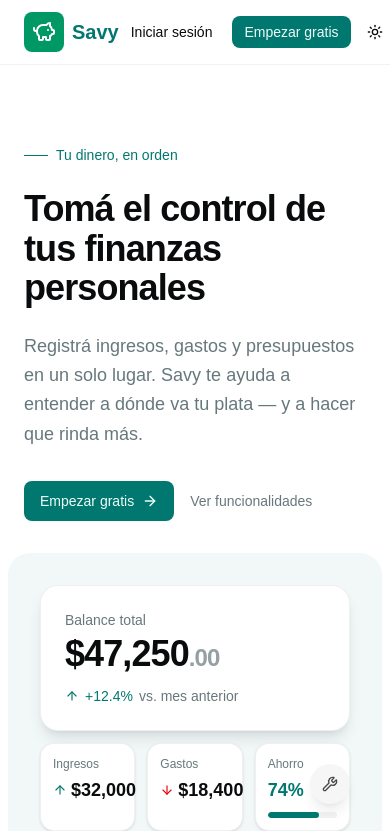
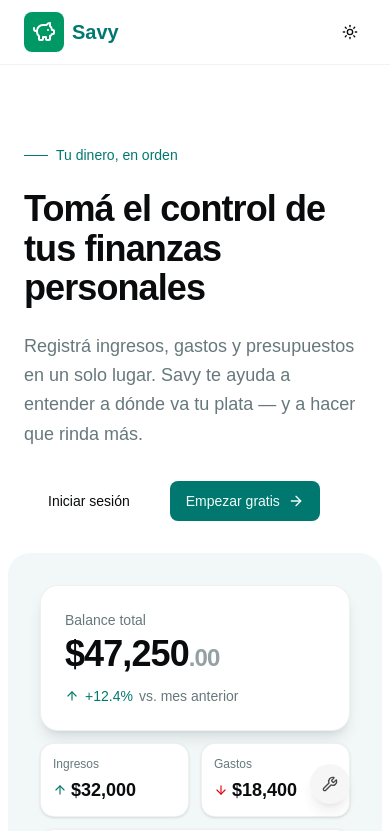
Before and after one commit to Ianbleake/savy-web, a React (Vite) app: page / in a window 390 px wide. Shown: the top 831 px of the page. Built offline with nearby package versions, Linux system fonts and the light colour scheme; no server answers.

Commit message:
fix: mobile ui

```diff
--- a/src/components/design-system/patterns/layouts/landing-layout/Components/header/index.tsx
+++ b/src/components/design-system/patterns/layouts/landing-layout/Components/header/index.tsx
@@ -16,12 +16,14 @@ export const Header = (): React.ReactElement => {
 						variant="ghost"
 						size="sm"
 						asChild
+						className="hidden sm:block"
 					>
 						<Link to={ROUTES.AUTH.LOGIN}>Iniciar sesión</Link>
 					</Button>
 					<Button
 						size="sm"
 						asChild
+						className="hidden sm:block"
 					>
 						<Link to={ROUTES.AUTH.REGISTER}>Empezar gratis</Link>
 					</Button>
--- a/src/components/design-system/primitives/brand/index.tsx
+++ b/src/components/design-system/primitives/brand/index.tsx
@@ -2,6 +2,7 @@ import { PiggyBank } from "lucide-react";
 import type React from "react";
 import { Link } from "react-router";
 import { ROUTES } from "@/app/router/routes";
+import { useAuthStorage } from "@/storage/authStorage";
 import { merge } from "@/utils/ui/mergeStyles";
 
 type BrandSize = "sm" | "md" | "lg";
@@ -15,18 +16,27 @@ const sizeStyles: Record<BrandSize, { container: string; icon: string; text: str
 type Props = {
 	variant?: "default" | "light";
 	size?: BrandSize;
+	className?: string;
 };
 
-export const Brand = ({ variant = "default", size = "md" }: Props): React.ReactElement => {
+export const Brand = ({
+	variant = "default",
+	size = "md",
+	className,
+}: Props): React.ReactElement => {
 	const styles = sizeStyles[size];
+
+	const isAuthenticated = useAuthStorage((state) => state.isAuthenticated);
+	const homeRoute = isAuthenticated ? ROUTES.APP.ROOT : ROUTES.LANDING.ROOT;
 
 	return (
 		<Link
-			to={ROUTES.LANDING.ROOT}
+			to={homeRoute}
 			className={merge(
 				"font-bold flex flex-row gap-2 items-center",
 				styles.text,
 				variant === "light" ? "text-white" : "text-primary",
+				className,
 			)}
 		>
 			<div
--- a/src/screens/auth/login/index.tsx
+++ b/src/screens/auth/login/index.tsx
@@ -4,6 +4,7 @@ import { useForm } from "react-hook-form";
 import { useNavigate } from "react-router";
 import { ROUTES } from "@/app/router/routes";
 import { FormField } from "@/components/design-system/patterns/forms/form-field";
+import { Brand } from "@/components/design-system/primitives/brand";
 import { Button } from "@/components/ui/button";
 import { useLogin } from "@/hooks/auth/useLogin";
 import { type LoginFormType, loginSchema } from "@/schemas/auth";
@@ -27,6 +28,10 @@ export const LoginPage = (): React.ReactElement => {
 	return (
 		<div className="flex w-full max-w-sm flex-col gap-6">
 			<div className="flex flex-col gap-2">
+				<Brand
+					className="self-center mb-8 sm:hidden"
+					size="lg"
+				/>
 				<h1 className="text-2xl font-bold">Iniciar sesión</h1>
 				<p className="text-sm text-muted-foreground">
 					Ingresa tus credenciales para acceder a tu cuenta.
--- a/src/screens/auth/new-password/index.tsx
+++ b/src/screens/auth/new-password/index.tsx
@@ -6,6 +6,7 @@ import { useLocation, useNavigate } from "react-router";
 import { ROUTES } from "@/app/router/routes";
 import { Empty } from "@/components/design-system/patterns/feedback/empty";
 import { FormField } from "@/components/design-system/patterns/forms/form-field";
+import { Brand } from "@/components/design-system/primitives/brand";
 import { Button } from "@/components/ui/button";
 import { useResetPassword } from "@/hooks/auth/useResetPassword";
 import { type ResetPasswordFormType, resetPasswordSchema } from "@/schemas/auth";
@@ -62,6 +63,10 @@ export const NewPassword = (): React.ReactElement => {
 	return (
 		<div className="flex w-full max-w-sm flex-col gap-6">
 			<div className="flex flex-col gap-2">
+				<Brand
+					className="self-center mb-8 sm:hidden"
+					size="lg"
+				/>
 				<h1 className="text-2xl font-bold">Crea una nueva contraseña</h1>
 				<p className="text-sm text-muted-foreground">Ingresa tu nueva contraseña.</p>
 			</div>
--- a/src/screens/auth/password/index.tsx
+++ b/src/screens/auth/password/index.tsx
@@ -2,6 +2,7 @@ import { zodResolver } from "@hookform/resolvers/zod";
 import type React from "react";
 import { useForm } from "react-hook-form";
 import { FormField } from "@/components/design-system/patterns/forms/form-field";
+import { Brand } from "@/components/design-system/primitives/brand";
 import { Button } from "@/components/ui/button";
 import { useForgotPassword } from "@/hooks/auth/useForgotPassword";
 import { type ForgotPasswordFormType, forgotPasswordSchema } from "@/schemas/auth";
@@ -23,6 +24,10 @@ export const Password = (): React.ReactElement => {
 	return (
 		<div className="flex w-full max-w-sm flex-col gap-6">
 			<div className="flex flex-col gap-2">
+				<Brand
+					className="self-center mb-8 sm:hidden"
+					size="lg"
+				/>
 				<h1 className="text-2xl font-bold">Olvidaste tu contraseña?</h1>
 				<p className="text-sm text-muted-foreground">Ingresa tu correo para recuperarla.</p>
 			</div>
--- a/src/screens/auth/register/index.tsx
+++ b/src/screens/auth/register/index.tsx
@@ -2,6 +2,7 @@ import { zodResolver } from "@hookform/resolvers/zod";
 import type React from "react";
 import { useForm } from "react-hook-form";
 import { FormField } from "@/components/design-system/patterns/forms/form-field";
+import { Brand } from "@/components/design-system/primitives/brand";
 import { Button } from "@/components/ui/button";
 import { useRegister } from "@/hooks/auth/useRegister";
 import { type RegisterFormType, registerSchema } from "@/schemas/auth";
@@ -34,6 +35,10 @@ export const Register = (): React.ReactElement => {
 	return (
 		<div className="flex w-full max-w-sm flex-col gap-6">
 			<div className="flex flex-col gap-2">
+				<Brand
+					className="self-center mb-8 sm:hidden"
+					size="lg"
+				/>
 				<h1 className="text-2xl font-bold">Registro</h1>
 				<p className="text-sm text-muted-foreground">
 					Ingresa tus credenciales para crear una cuenta.
--- a/src/screens/landing/home/Components/hero/Components/dashboard-mockup/Components/stat-card/index.tsx
+++ b/src/screens/landing/home/Components/hero/Components/dashboard-mockup/Components/stat-card/index.tsx
@@ -7,11 +7,12 @@ type Props = {
 	value: string;
 	icon?: React.ReactNode;
 	variant: "positive" | "negative" | "neutral";
+	className?: string;
 };
 
-export const StatCard = ({ label, value, icon, variant }: Props): React.ReactElement => {
+export const StatCard = ({ label, value, icon, variant, className }: Props): React.ReactElement => {
 	return (
-		<div className="rounded-xl border border-border/60 bg-card p-3 shadow-sm">
+		<div className={merge("rounded-xl border border-border/60 bg-card p-3 shadow-sm", className)}>
 			<p className="text-xs text-muted-foreground">{label}</p>
 			<div className="mt-1 flex items-center gap-1">
 				{icon && (
--- a/src/screens/landing/home/Components/hero/Components/dashboard-mockup/index.tsx
+++ b/src/screens/landing/home/Components/hero/Components/dashboard-mockup/index.tsx
@@ -25,7 +25,7 @@ export const DashboardMockup = (): React.ReactElement => {
 				</div>
 
 				{/* Stat cards row */}
-				<div className="grid grid-cols-3 gap-3">
+				<div className="grid grid-cols-2 sm:grid-cols-3 gap-3">
 					<StatCard
 						label="Ingresos"
 						value="$32,000"
@@ -42,6 +42,7 @@ export const DashboardMockup = (): React.ReactElement => {
 						label="Ahorro"
 						value="74%"
 						variant="neutral"
+						className="col-span-2 sm:col-span-1"
 					/>
 				</div>
 			</div>
--- a/src/screens/landing/home/Components/hero/index.tsx
+++ b/src/screens/landing/home/Components/hero/index.tsx
@@ -1,8 +1,7 @@
 import { motion, useReducedMotion } from "framer-motion";
 import { ArrowRight } from "lucide-react";
 import type React from "react";
-import { Link } from "react-router";
-
+import { useNavigate } from "react-router";
 import { ROUTES } from "@/app/router/routes";
 import { ScaleFadeIn } from "@/components/design-system/patterns/animations/scale-fade-in";
 import { StaggerContainer } from "@/components/design-system/patterns/animations/stagger-container";
@@ -15,6 +14,8 @@ export const Hero = (): React.ReactElement => {
 	const prefersReducedMotion = useReducedMotion();
 	const heroVariants = getHeroVariants(prefersReducedMotion);
 	const heroTransition = getHeroTransition(prefersReducedMotion);
+
+	const navigate = useNavigate();
 
 	return (
 		<section className="relative overflow-hidden py-20 lg:py-32">
@@ -55,23 +56,30 @@ export const Hero = (): React.ReactElement => {
 						className="flex flex-wrap items-center gap-4 pt-2"
 					>
 						<Button
+							variant={"ghost"}
+							size={"lg"}
+							onClick={() => navigate(ROUTES.AUTH.LOGIN)}
+						>
+							Iniciar sesión
+						</Button>
+						<Button
 							size="lg"
-							asChild
+							onClick={() => navigate(ROUTES.AUTH.REGISTER)}
 						>
-							<Link to={ROUTES.AUTH.REGISTER}>
-								Empezar gratis
-								<ArrowRight className="size-4" />
-							</Link>
+							Empezar gratis
+							<ArrowRight className="size-4" />
 						</Button>
-						<button
+						<Button
+							size={"lg"}
 							type="button"
-							className="text-sm font-medium text-muted-foreground underline-offset-4 transition-colors hover:text-foreground hover:underline"
+							variant={"ghost"}
+							className="hidden sm:block"
 							onClick={() => {
 								document.getElementById("funcionalidades")?.scrollIntoView({ behavior: "smooth" });
 							}}
 						>
 							Ver funcionalidades
-						</button>
+						</Button>
 					</motion.div>
 				</StaggerContainer>
 
```
Also changed, not shown: .atl/.skill-registry.cache.json, .atl/skill-registry.md.
